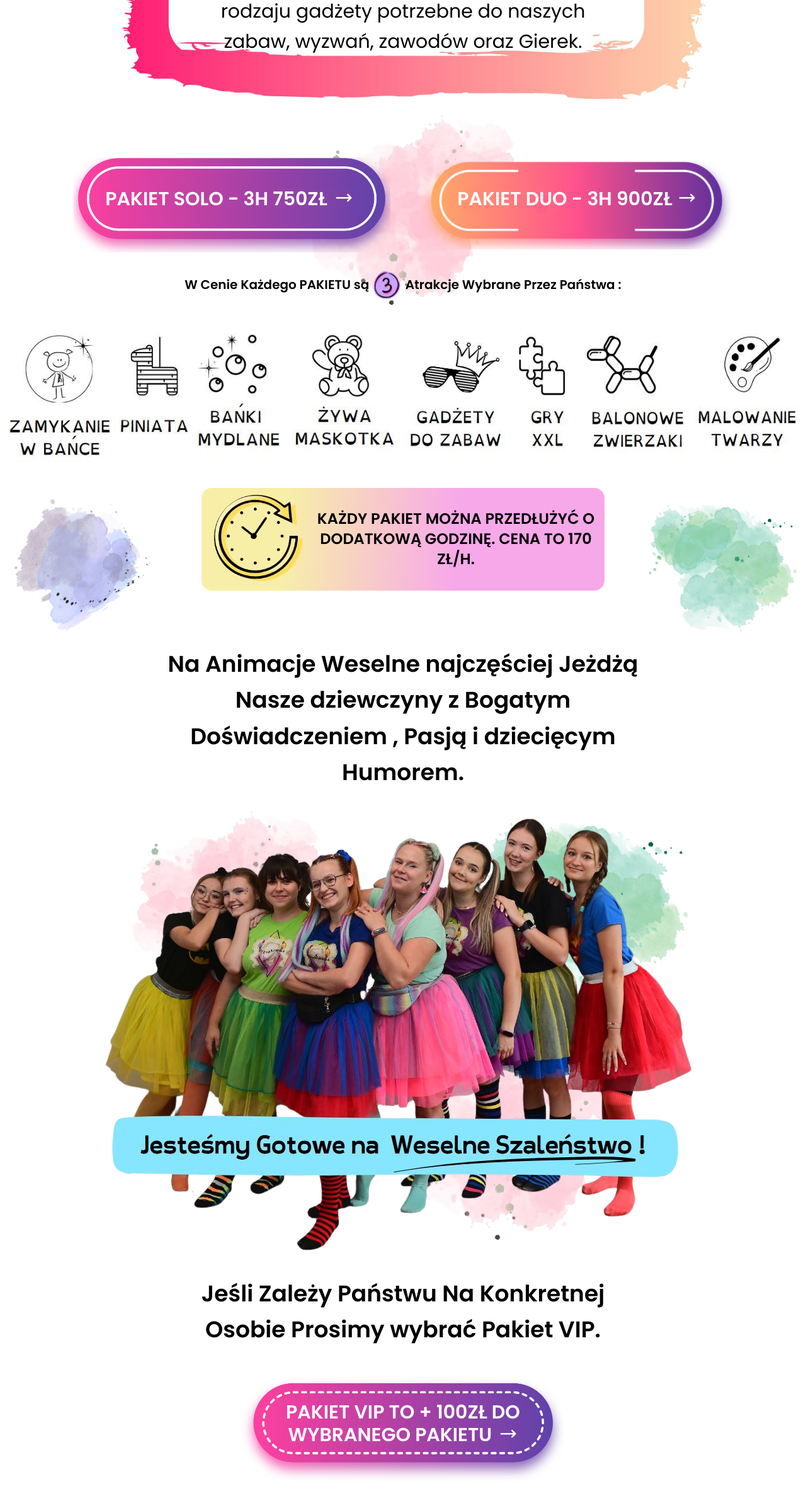
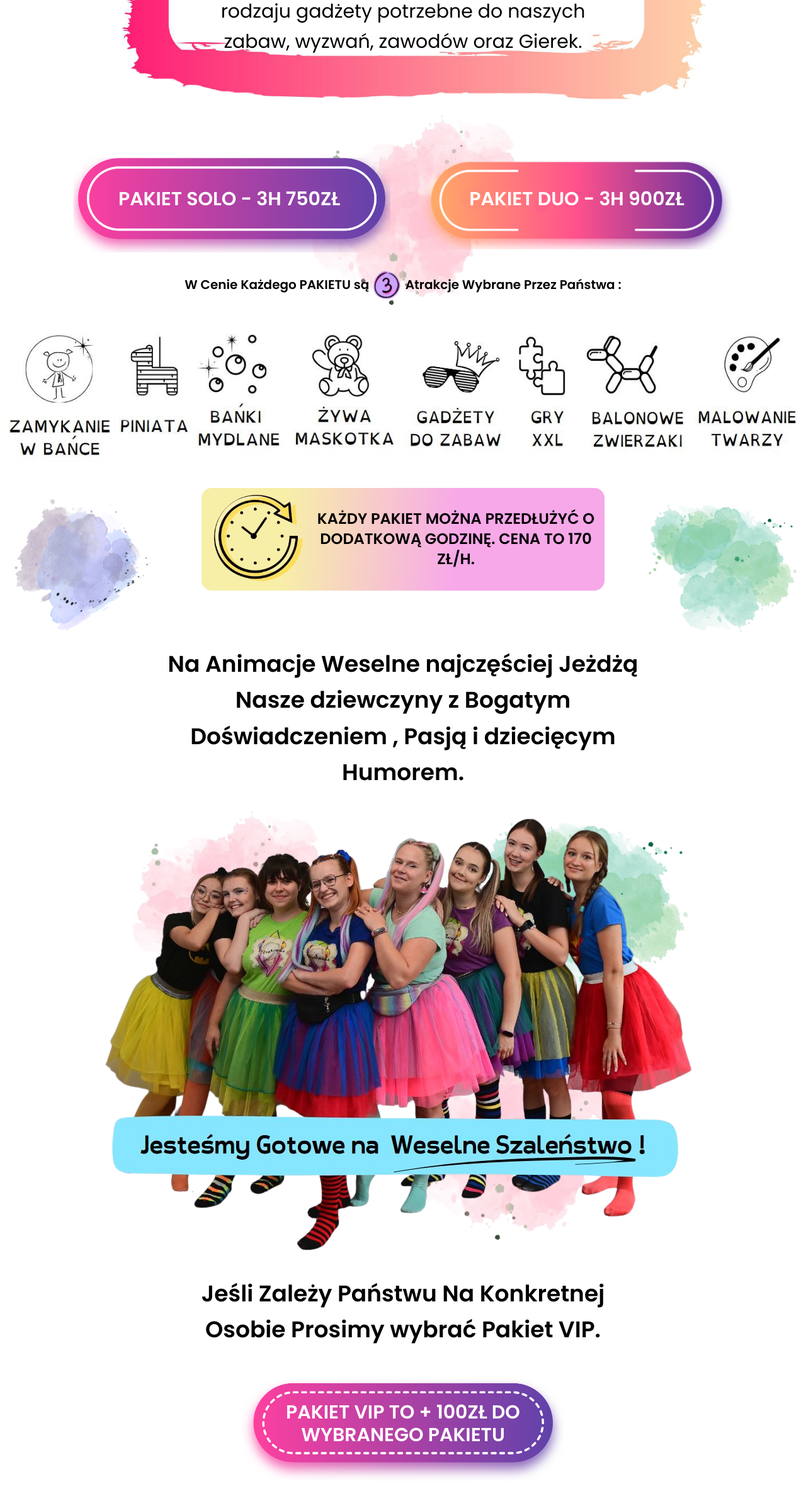
Before and after one commit to Desparion7/Przebieranka, a Next.js app: page /uroczystosci-prywatne/wesela in a window 1280 px wide. Shown: the part 1156-3540 px from the top of the page at 63% size. Built offline with nearby package versions, Linux system fonts and the light colour scheme.

Commit message:
remove arrows and change image extension

```diff
--- a/src/app/uroczystosci-prywatne/wesela/page.tsx
+++ b/src/app/uroczystosci-prywatne/wesela/page.tsx
@@ -111,7 +111,6 @@ const WeddingPage = () => {
 					/>
 					<p className='absolute translate-y-[-0.4rem] xl:translate-y-[-0.6rem] text-center w-full uppercase text-white text-lg custom450:text-2xl sm:text-lg xl:text-3xl font-semibold'>
 						Pakiet solo - 3H 750zł{' '}
-						<HiOutlineArrowNarrowRight className='inline translate-y-[-0.2rem] ml-1' />
 					</p>
 				</button>
 				<button
@@ -127,9 +126,8 @@ const WeddingPage = () => {
 						alt='button'
 						className='w-[32rem]'
 					/>
-					<p className='absolute translate-y-[-0.4rem] xl:translate-y-[-0.6rem] text-center w-full uppercase text-white text-lg custom450:text-2xl sm:text-lg xl:text-3xl font-semibold'>
+					<p className='absolute translate-y-[-0.3rem] xl:translate-y-[-0.6rem] text-center w-full uppercase text-white text-lg custom450:text-2xl sm:text-lg xl:text-3xl font-semibold'>
 						Pakiet duo - 3H 900zł
-						<HiOutlineArrowNarrowRight className='inline translate-y-[-0.2rem] ml-2' />
 					</p>
 				</button>
 				<Image
@@ -273,10 +271,7 @@ const WeddingPage = () => {
 					/>
 					<p className='absolute translate-y-[-0.5rem] xl:translate-y-[-0.6rem] text-center w-full uppercase text-white text-lg custom450:text-2xl sm:text-lg xl:text-3xl font-semibold mx-4 leading-5'>
 						Pakiet VIP to + 100zł do
-						<span className='block'>
-							wybranego pakietu{' '}
-							<HiOutlineArrowNarrowRight className='inline translate-y-[-0.2rem] ml-1' />
-						</span>
+						<span className='block'>wybranego pakietu </span>
 					</p>
 				</button>
 			</div>
```
